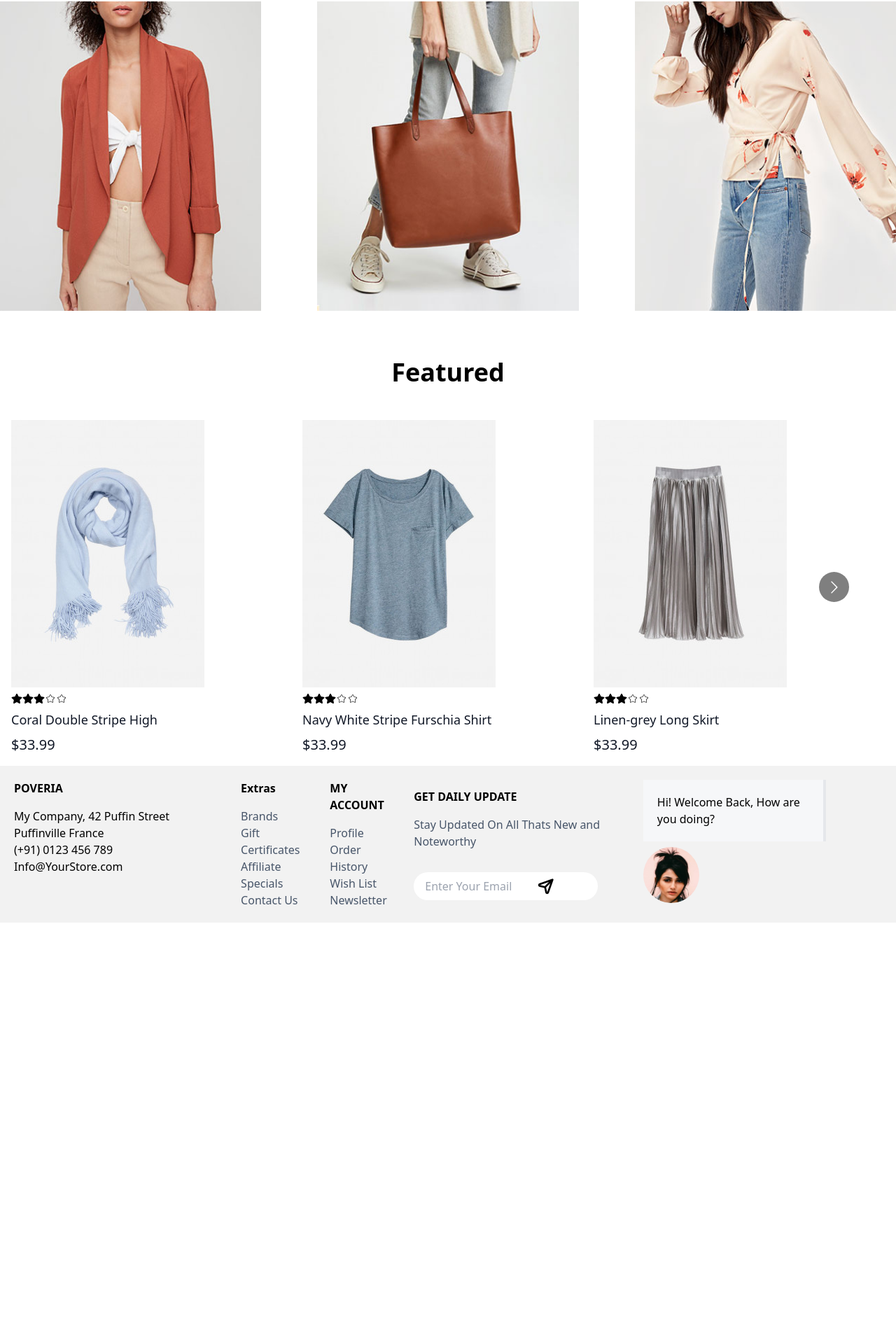
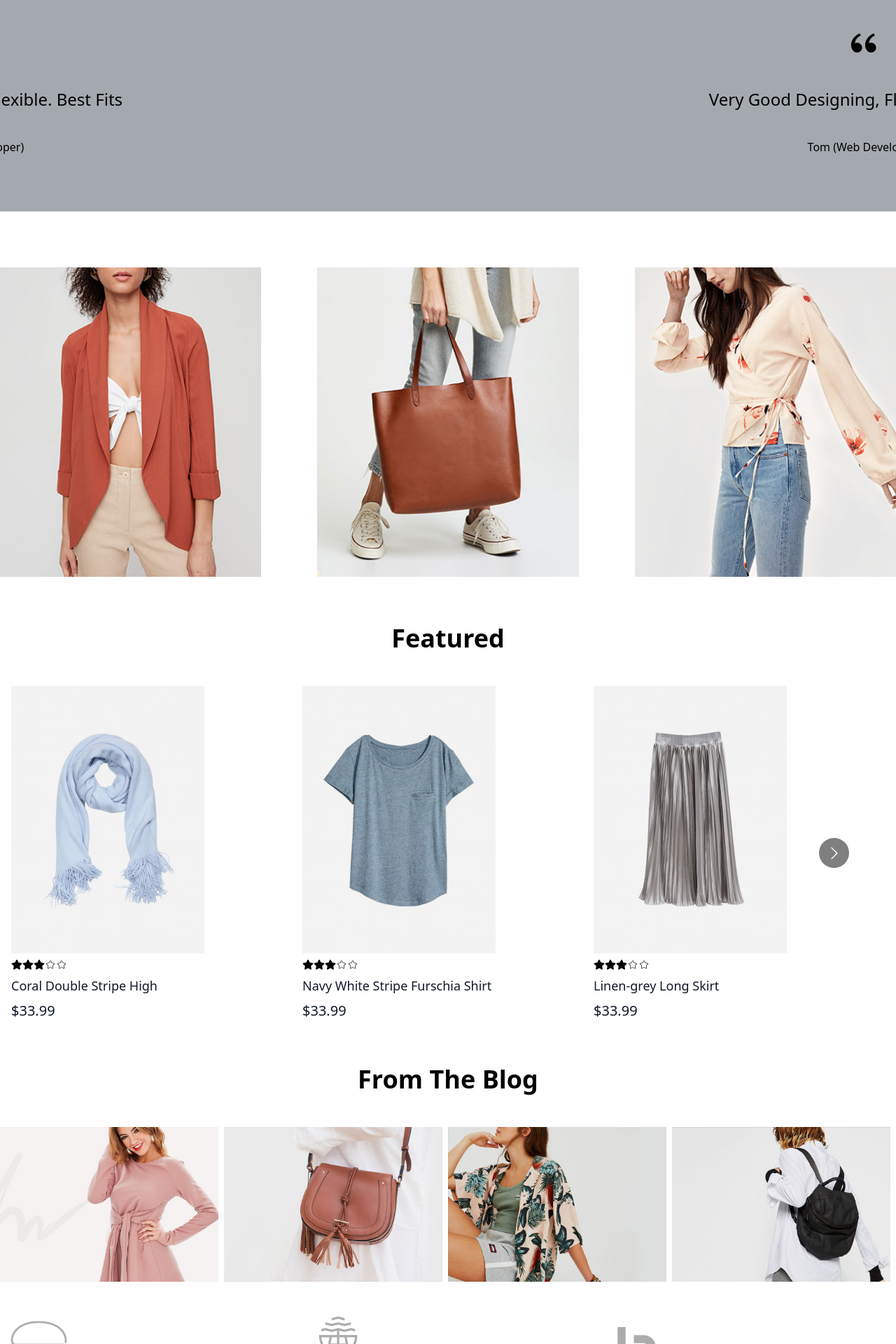
Before and after one commit to LuiRo07/Poveria-Apparel, a React (Vite) app: page / in a window 1280 px wide. Shown: the part 2119-4039 px from the top of the page at 70% size. Before the commit the page ends 3437 px from the top, so only its background shows below. Built offline with nearby package versions, Linux system fonts and the light colour scheme.

Commit message:
carousels and sliders use overflow-hidden property to remove horizontal scrolling

```diff
--- a/src/App.jsx
+++ b/src/App.jsx
@@ -16,11 +16,11 @@ function App() {
       <ImageSlider />
       <FeaturedProductCards />
       <CardProducts />
-      {/* <QuoteSlider /> */}
+      <QuoteSlider />
       <CategoryList />
       <FeaturedSection />
-      {/* <FromTheBlog /> */}
-      {/* <BannerSection /> */}
+      <FromTheBlog />
+      <BannerSection />
       <Footer />
     </div>
   )
--- a/src/components/SectionComponents/BannerSection.jsx
+++ b/src/components/SectionComponents/BannerSection.jsx
@@ -16,7 +16,7 @@ function BannerSection() {
   }
 
   const settings = {
-    dots: true,
+    dots: false,
     infinite: true,
     slidesToShow: 3,
     slidesToScroll: 1,
@@ -25,6 +25,7 @@ function BannerSection() {
   };
 
   return (
+    <div className="overflow-hidden">
       <div class="slider-container" onMouseEnter={pause}>
         <Slider ref={slider => (sliderRef = slider)} {...settings} >
           <div>
@@ -59,6 +60,7 @@ function BannerSection() {
           </div>
         </Slider>
       </div>
+    </div>
   );
 }
 
--- a/src/components/SectionComponents/FromTheBlog.jsx
+++ b/src/components/SectionComponents/FromTheBlog.jsx
@@ -27,7 +27,7 @@ const products = [
 
 function FromTheBlog() {
   var settings = {
-    dots: true,
+    dots: false,
     infinite: true,
     speed: 500,
     slidesToShow: 4,
@@ -62,7 +62,7 @@ function FromTheBlog() {
   };
 
   return (
-    <div className="mb-11">
+    <div className="mb-11 overflow-hidden">
       <SectionTitle title={"From The Blog"} />
       <div className="slider-container">
         <Slider {...settings}>
--- a/src/components/SectionComponents/QuoteSlider.jsx
+++ b/src/components/SectionComponents/QuoteSlider.jsx
@@ -13,36 +13,65 @@ function QuoteSlider() {
         autoplay: true,
         speed: 2500,
         autoplaySpeed: 5000,
-        cssEase: "linear"
+        cssEase: "linear",
+        responsive: [
+            {
+              breakpoint: 1024,
+              settings: {
+                slidesToShow: 1,
+                slidesToScroll: 1,
+                infinite: true,
+                dots: false
+              }
+            },
+            {
+              breakpoint: 600,
+              settings: {
+                slidesToShow: 1,
+                slidesToScroll: 1,
+                initialSlide: 2
+              }
+            },
+            {
+              breakpoint: 480,
+              settings: {
+                slidesToShow: 1,
+                slidesToScroll: 1
+              }
+            }
+          ]
       };
 
       const divStyling = "py-20 gap-10 flex flex-col justify-center items-center bg-gray-600/50 text-slate-";
-      const quoteStyling = "size-12"
+      const quoteStyling = "size-12";
+      const fontSize = "text-2xl";
 
     return (
+        <div className="overflow-hidden">
             <Slider {...settings}>
                 <div>
                     <div className={divStyling}>
                         <RiDoubleQuotesL className={quoteStyling} />
-                    <h3 className="text-3xl">Very Good Designing, Flexible. Best Fits</h3>
+                        <h3 className={fontSize}>Very Good Designing, Flexible. Best Fits</h3>
                         <span>Tom (Web Developer)</span>
                     </div>
                 </div>
                 <div>
                     <div className={divStyling}>
                         <RiDoubleQuotesL className={quoteStyling}/>
-                    <h3 className="text-3xl">Very Good Designing, Flexible. Best Fits</h3>
+                        <h3 className={fontSize}>Very Good Designing, Flexible. Best Fits</h3>
                         <span>Tom (Web Developer)</span>
                     </div>
                 </div>
                 <div >
                     <div className={divStyling}>
                         <RiDoubleQuotesL className={quoteStyling}/>
-                    <h3 className="text-3xl">Very Good Designing, Flexible. Best Fits</h3>
+                        <h3 className={fontSize}>Very Good Designing, Flexible. Best Fits</h3>
                         <span>Tom (Web Developer)</span>
                     </div>
                 </div>
         </Slider>
+        </div>
     )
 }
 
```
Lines whose indentation alone changed are shown as unchanged.
